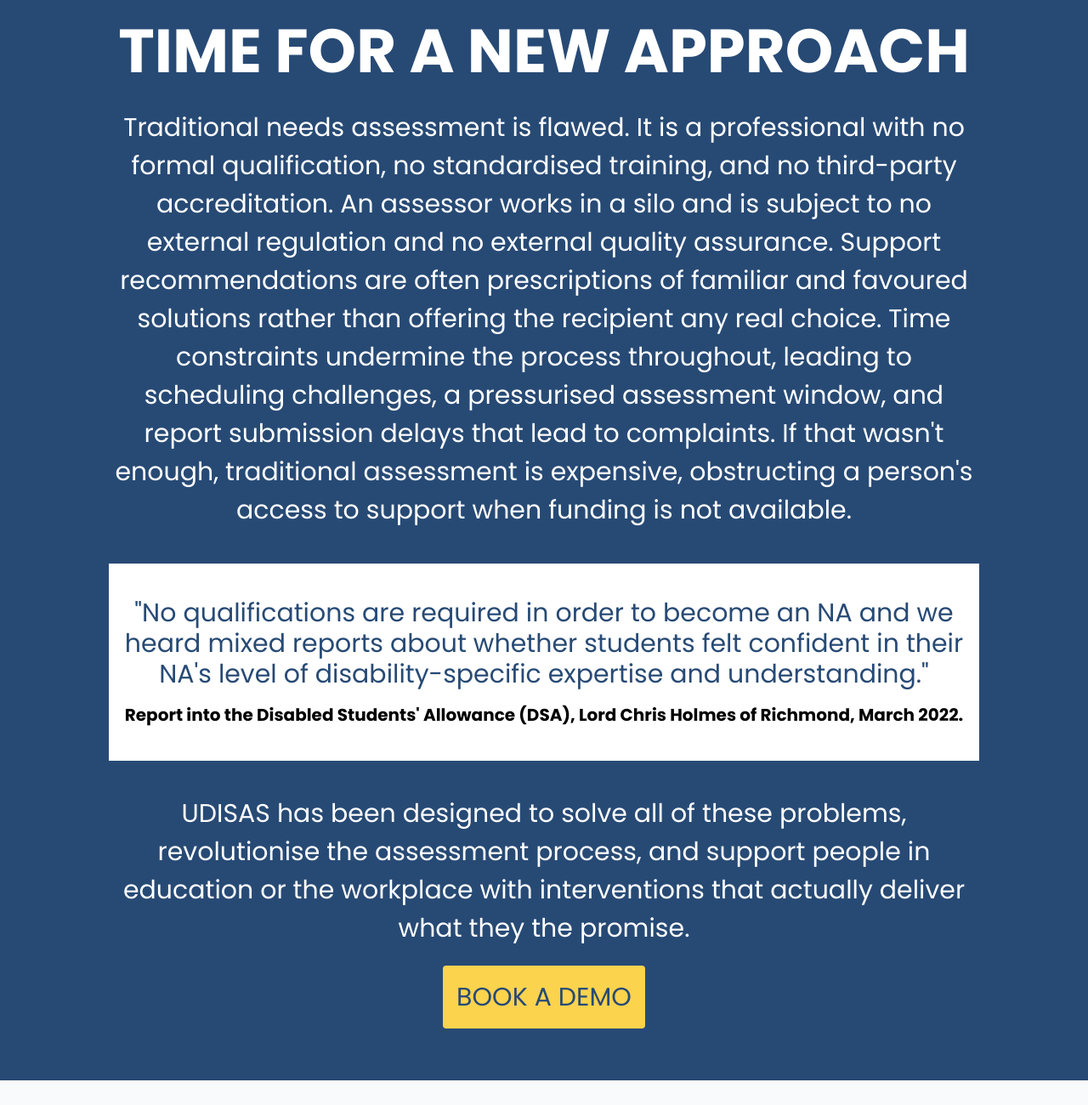
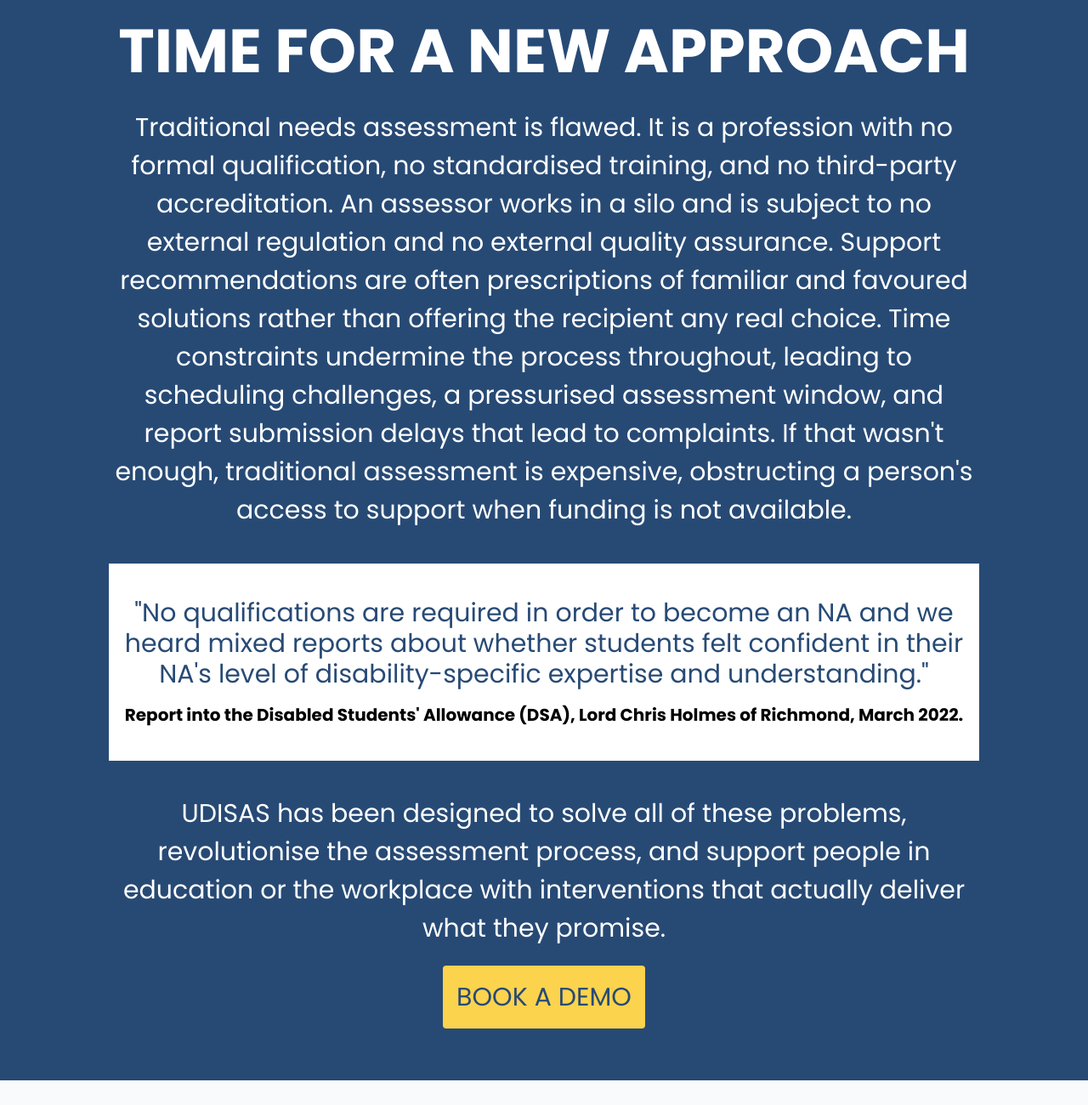
Before and after one commit to MayorTechLimited/UDISAS-Brochure, a plain HTML site: page index.html in a window 1280 px wide. Shown: the part 1320-2620 px from the top of the page at 85% size. Drawn offline with Linux system fonts and the light colour scheme.

Commit message:
Update documentation

```diff
--- a/index.html
+++ b/index.html
@@ -48,14 +48,14 @@
     <div class="bg-udblue py-10 px-2">
         <h2 class="text-white uppercase text-2xl md:text-7xl text-center font-bold mb-8">Time for a new approach</h2>
         <p class="text-white md:text-center max-w-5xl mx-auto text-lg md:text-3xl/normal">
-            Traditional needs assessment is flawed. It is a professional with no formal qualification, no standardised training, and no third-party accreditation. An assessor works in a silo and is subject to no external regulation and no external quality assurance. Support recommendations are often prescriptions of familiar and favoured solutions rather than offering the recipient any real choice. Time constraints undermine the process throughout, leading to scheduling challenges, a pressurised assessment window, and report submission delays that lead to complaints. If that wasn't enough, traditional assessment is expensive, obstructing a person's access to support when funding is not available.
+            Traditional needs assessment is flawed. It is a profession with no formal qualification, no standardised training, and no third-party accreditation. An assessor works in a silo and is subject to no external regulation and no external quality assurance. Support recommendations are often prescriptions of familiar and favoured solutions rather than offering the recipient any real choice. Time constraints undermine the process throughout, leading to scheduling challenges, a pressurised assessment window, and report submission delays that lead to complaints. If that wasn't enough, traditional assessment is expensive, obstructing a person's access to support when funding is not available.
         </p>
         <div class="bg-white text-center max-w-5xl mx-auto my-10 py-10 px-4">
             <p class="text-udblue text-3xl">"No qualifications are required in order to become an NA and we heard mixed reports about whether students felt confident in their NA's level of disability-specific expertise and  understanding."</p>
             <p class="text-black text-xl mt-4 font-bold">Report into the Disabled Students' Allowance (DSA), Lord Chris Holmes of Richmond, March 2022.</p>
         </div>
         <p class="text-white md:text-center max-w-5xl mx-auto text-lg md:text-3xl/normal">
-            UDISAS has been designed to solve all of these problems, revolutionise the assessment process, and support people in education or the workplace with interventions that actually deliver what they the promise.
+            UDISAS has been designed to solve all of these problems, revolutionise the assessment process, and support people in education or the workplace with interventions that actually deliver what they promise.
         </p>
         <div class="text-center my-10">
             <a href="/contact/" class="uppercase bg-udyellow text-udblue p-4 text-3xl rounded hover:underline">Book a demo</a>
```
